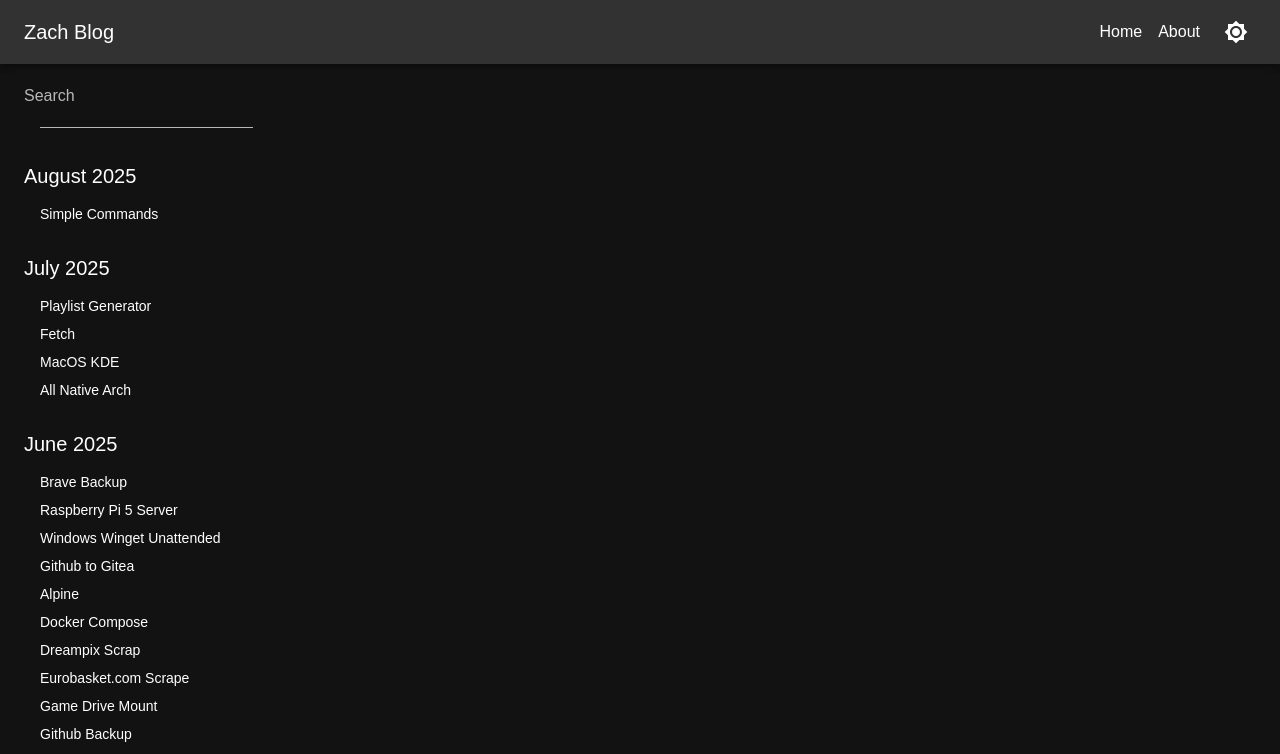
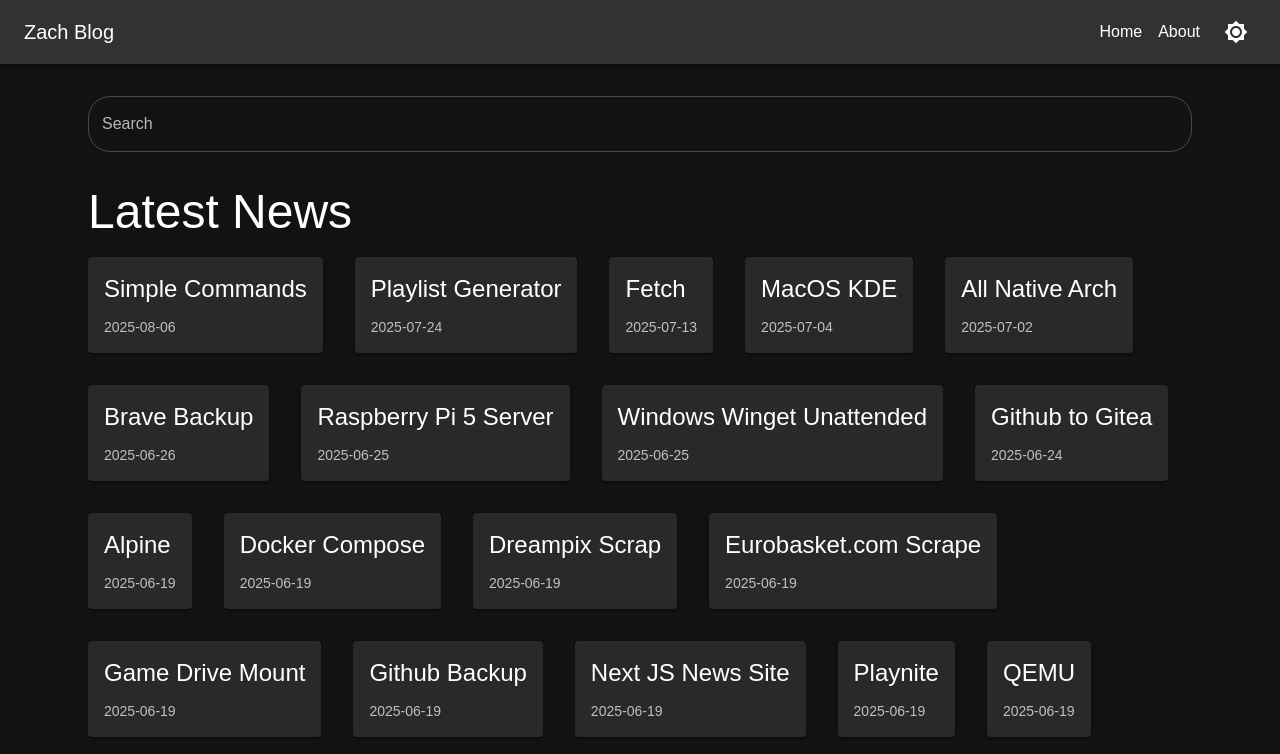
Before and after one commit to zachvlat/zachblog, a Next.js app: page / in a window 1280 px wide. Shown: the top 754 px of the page. Built offline with nearby package versions, Linux system fonts and the light colour scheme.

Commit message:
rollback to previous build

```diff
--- a/components/ArticleList.js
+++ /dev/null
@@ -1,40 +0,0 @@
-import { List, ListItem, Typography } from '@mui/material';
-import Link from 'next/link';
-
-export default function ArticleList({ posts }) {
-  const groupedPosts = posts.reduce((acc, post) => {
-    const date = new Date(post.date);
-    const year = date.getFullYear();
-    const month = date.toLocaleString('en-US', { month: 'long' });
-    const key = `${month} ${year}`;
-
-    if (!acc[key]) {
-      acc[key] = [];
-    }
-
-    acc[key].push(post);
-
-    return acc;
-  }, {});
-
-  return (
-    <div>
-      {Object.entries(groupedPosts).map(([group, posts]) => (
-        <div key={group}>
-          <Typography variant="h6" sx={{ mt: 2 }}>
-            {group}
-          </Typography>
-          <List dense>
-            {posts.map((post) => (
-              <ListItem key={post.slug} sx={{ pl: 2 }}>
-                <Link href={`/blog/${post.slug}`} passHref>
-                  <Typography variant="body2">{post.title}</Typography>
-                </Link>
-              </ListItem>
-            ))}
-          </List>
-        </div>
-      ))}
-    </div>
-  );
-}
--- a/components/Layout.js
+++ b/components/Layout.js
@@ -1,6 +1,4 @@
-import { useRouter } from 'next/router';
 import Link from "next/link";
-import { useState } from "react";
 import {
   AppBar,
   Toolbar,
@@ -8,57 +6,22 @@ import {
   Container,
   Box,
   IconButton,
-  Tooltip,
-  Drawer,
-  useTheme,
-  useMediaQuery,
-  TextField,
-  Grid,
+  Tooltip
 } from "@mui/material";
-import { Brightness4, Brightness7, Menu } from "@mui/icons-material";
-import ArticleList from "./ArticleList";
+import { Brightness4, Brightness7 } from "@mui/icons-material";
 
-export default function Layout({ children, toggleColorMode, mode, handleDrawerToggle, posts, drawerOpen }) {
-  const theme = useTheme();
-  const isMobile = useMediaQuery(theme.breakpoints.down("md"));
-  const router = useRouter();
-  const isArticlePage = router.pathname.startsWith('/blog/') && router.pathname !== '/blog';
-  const [searchQuery, setSearchQuery] = useState('');
-
-  const filteredPosts = posts ? posts.filter((post) =>
-    post.title.toLowerCase().includes(searchQuery.toLowerCase())
-  ) : [];
-
-  const sidebarContent = (
-    <div style={{ paddingLeft: '24px' }}>
-      <TextField
-        label="Search"
-        variant="standard"
-        fullWidth
-        value={searchQuery}
-        onChange={(e) => setSearchQuery(e.target.value)}
-        sx={{ mb: '0rem', p: 2 }}
-      />
-      <ArticleList posts={filteredPosts} />
-    </div>
-  );
-
+export default function Layout({ children, toggleColorMode, mode }) {
   return (
     <>
       <AppBar position="static" color="primary">
         <Toolbar>
-
           <Typography variant="h6" sx={{ flexGrow: 1 }}>
             <Link href="/">Zach Blog</Link>
           </Typography>
 
           <Box component="nav" sx={{ display: "flex", alignItems: "center" }}>
-            <Link href="/" style={{ marginRight: "1rem" }}>
-              Home
-            </Link>
-            <Link href="/about" style={{ marginRight: "1rem" }}>
-              About
-            </Link>
+            <Link href="/" style={{ marginRight: "1rem" }}>Home</Link>
+            <Link href="/about" style={{ marginRight: "1rem" }}>About</Link>
 
             <Tooltip title="Toggle light/dark theme">
               <IconButton onClick={toggleColorMode} color="inherit">
@@ -69,26 +32,13 @@ export default function Layout({ children, toggleColorMode, mode, handleDrawerTo
         </Toolbar>
       </AppBar>
 
-      <Box component="main" sx={{ flexGrow: 1, display: 'flex' }}>
-        <Box sx={{
-          width: isMobile ? '87%' : '21%',
-          flexShrink: 0,
-          display: isArticlePage ? 'none' : 'block',
-        }}>
-          {sidebarContent}
-        </Box>
-        <Container sx={{ mt: 4, mb: 4, flexGrow: 1 }} maxWidth={false}>
-          {children}
-        </Container>
+      <Box component="main" sx={{ flexGrow: 1 }}>
+        <Container sx={{ mt: 4, mb: 4 }}>{children}</Container>
       </Box>
 
-      <Box
-        component="footer"
-        sx={{ p: 2, textAlign: "center", bgcolor: "background.paper" }}
-      >
+      <Box component="footer" sx={{ p: 2, textAlign: "center", bgcolor: "background.paper" }}>
         <Typography variant="body2" color="text.secondary">
-          © {new Date().getFullYear()} Zach Blog. All rights reserved. Made by
-          zachvlat.
+          © {new Date().getFullYear()} Zach Blog. All rights reserved. Made by zachvlat.
         </Typography>
       </Box>
     </>
--- /dev/null
+++ b/components/NewsCard.js
@@ -0,0 +1,21 @@
+import { Card, CardContent, Typography, CardActionArea } from '@mui/material';
+import Link from 'next/link';
+
+export default function NewsCard({ post }) {
+  return (
+    <Link href={`/news/${post.slug}`} passHref legacyBehavior>
+      <Card sx={{ height: '100%', display: 'flex', flexDirection: 'column' }}>
+        <CardActionArea sx={{ flexGrow: 1 }}>
+          <CardContent>
+            <Typography variant="h5" component="div" sx={{ mb: 1.5 }}>
+              {post.title}
+            </Typography>
+            <Typography variant="body2" color="text.secondary">
+              {post.date}
+            </Typography>
+          </CardContent>
+        </CardActionArea>
+      </Card>
+    </Link>
+  );
+}
--- a/lib/getBlog.js
+++ b/lib/getNews.js
@@ -2,13 +2,13 @@ import fs from 'fs';
 import path from 'path';
 import matter from 'gray-matter';
 
-const blogDir = path.join(process.cwd(), 'content');
+const newsDir = path.join(process.cwd(), 'content');
 
 export function getAllPosts() {
-  const filenames = fs.readdirSync(blogDir);
+  const filenames = fs.readdirSync(newsDir);
 
   const posts = filenames.map((filename) => {
-    const filePath = path.join(blogDir, filename);
+    const filePath = path.join(newsDir, filename);
     const fileContents = fs.readFileSync(filePath, 'utf8');
     const { data } = matter(fileContents);
     const slug = filename.replace(/\.md$/, '');
@@ -19,7 +19,7 @@ export function getAllPosts() {
 }
 
 export function getPostBySlug(slug) {
-  const fullPath = path.join(blogDir, `${slug}.md`);
+  const fullPath = path.join(newsDir, `${slug}.md`);
   if (!fs.existsSync(fullPath)) {
     throw new Error(`Markdown file not found: ${slug}`);
   }
--- a/pages/_app.js
+++ b/pages/_app.js
@@ -5,14 +5,9 @@ import { useMemo, useState } from "react";
 
 export default function App({ Component, pageProps }) {
   const [mode, setMode] = useState("dark");
-  const [drawerOpen, setDrawerOpen] = useState(false);
 
   const toggleColorMode = () => {
     setMode(prev => (prev === "light" ? "dark" : "light"));
-  };
-
-  const handleDrawerToggle = () => {
-    setDrawerOpen(!drawerOpen);
   };
 
   const theme = useMemo(() => createTheme({
@@ -35,8 +30,8 @@ export default function App({ Component, pageProps }) {
     <ThemeProvider theme={theme}>
       <CssBaseline />
       <div style={{ display: "flex", flexDirection: "column", minHeight: "100vh" }}>
-        <Layout toggleColorMode={toggleColorMode} mode={mode} handleDrawerToggle={handleDrawerToggle} posts={pageProps.posts}>
-          <Component {...pageProps} drawerOpen={drawerOpen} handleDrawerToggle={handleDrawerToggle} />
+        <Layout toggleColorMode={toggleColorMode} mode={mode}>
+          <Component {...pageProps} />
         </Layout>
       </div>
     </ThemeProvider>
--- a/pages/index.js
+++ b/pages/index.js
@@ -1,10 +1,36 @@
-import { getAllPosts } from '../lib/getBlog';
+import { Container, Typography, Grid, TextField } from '@mui/material';
+import { useState } from 'react';
+import NewsCard from '../components/NewsCard';
+import { getAllPosts } from '../lib/getNews';
 
-export default function Home() {
+export default function Home({ posts }) {
+  const [searchQuery, setSearchQuery] = useState('');
+
+  const filteredPosts = posts.filter((post) =>
+    post.title.toLowerCase().includes(searchQuery.toLowerCase())
+  );
+
   return (
-    <div>
-      {/* This space is intentionally left empty */}
-    </div>
+    <Container>
+      <TextField
+        label="Search"
+        variant="outlined"
+        fullWidth
+        value={searchQuery}
+        onChange={(e) => setSearchQuery(e.target.value)}
+        sx={{ mb: '2rem', '& .MuiOutlinedInput-root': { borderRadius: '22px' } }}
+      />
+      <Typography variant="h3" gutterBottom>
+        Latest News
+      </Typography>
+      <Grid container spacing={4}>
+        {filteredPosts.map((post) => (
+          <Grid item xs={12} sm={6} md={4} key={post.slug}>
+            <NewsCard post={post} />
+          </Grid>
+        ))}
+      </Grid>
+    </Container>
   );
 }
 
--- a/pages/blog/[slug].js
+++ b/pages/news/[slug].js
@@ -1,7 +1,7 @@
 
 import { Container, Typography } from '@mui/material';
 import Head from 'next/head';
-import { getAllPosts, getPostBySlug } from '../../lib/getBlog';
+import { getAllPosts, getPostBySlug } from '../../lib/getNews';
 import ReactMarkdown from 'react-markdown';
 
 export default function Post({ post }) {
@@ -33,6 +33,5 @@ export async function getStaticPaths() {
 
 export async function getStaticProps({ params }) {
     const post = getPostBySlug(params.slug);
-    const posts = getAllPosts();
-    return { props: { post, posts } };
+    return { props: { post } };
   }
```
Also changed, not shown: 1 other file (tests, documents, lock files or other folders).
